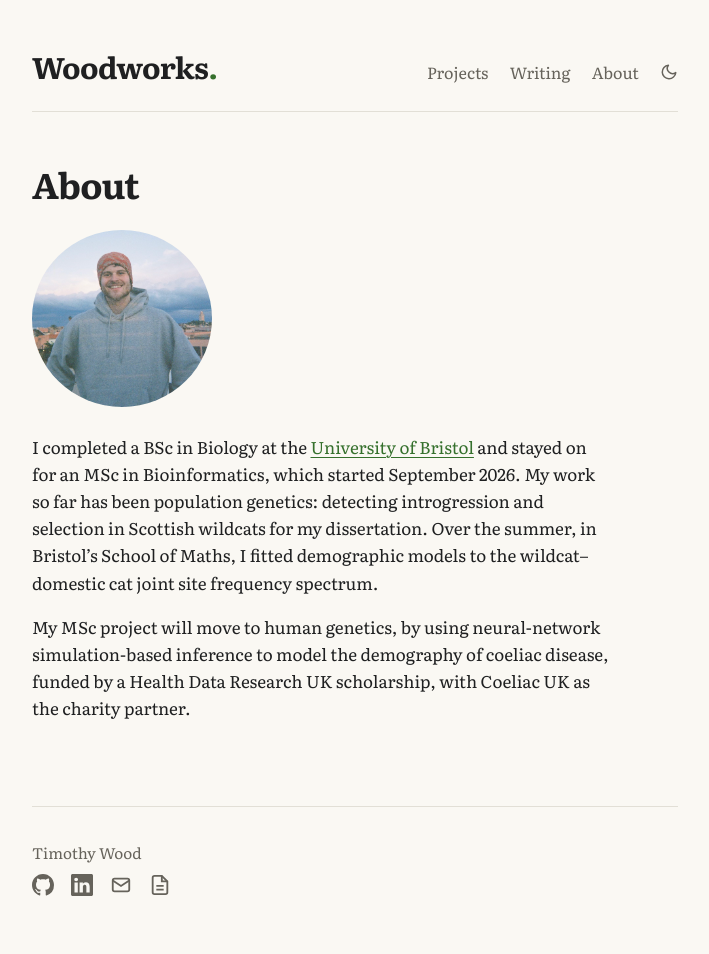
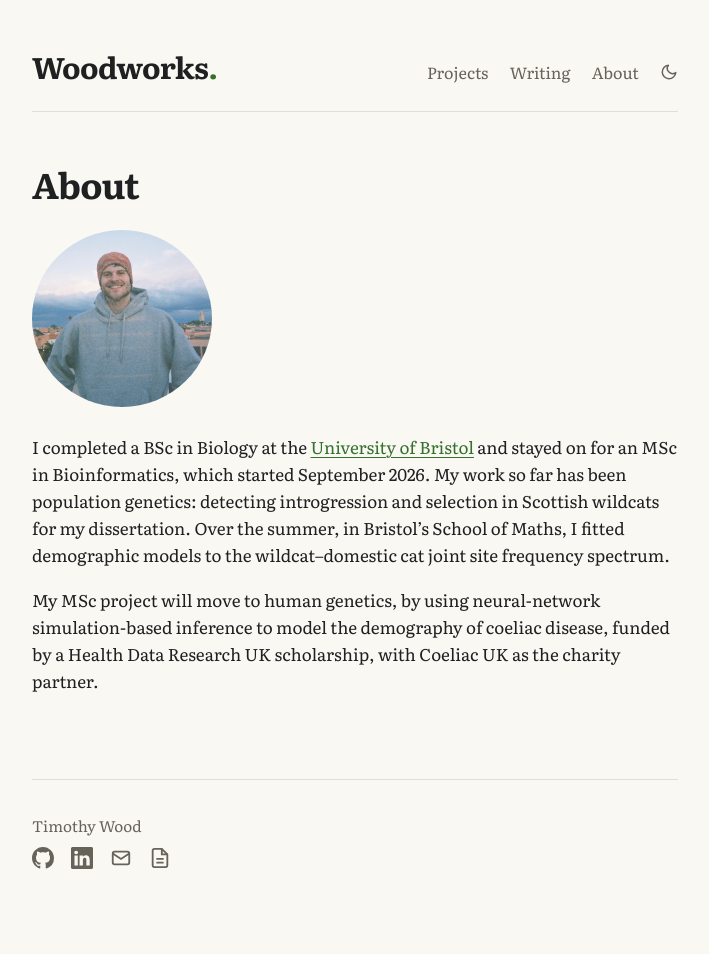
Before and after one commit to timj-wood/timj-wood.github.io, a Jekyll site: the page built from about.md, in a window 1280 px wide. Shown: the whole page, without its empty margins (285-994 px from the left). Built offline with Jekyll 4.4.1, drawn with Linux system fonts in a browser that asks for light colours; after the commit the page ends 927 px from its top, so only the background shows below that.

Commit message:
Update style.css

```diff
--- a/assets/css/style.css
+++ b/assets/css/style.css
@@ -77,7 +77,6 @@ section h2 { font-size: 1rem; font-weight: 500; color: var(--grain); margin: 0 0
 .prose .meta { font-style: italic; color: var(--grain); margin: 0 0 2.5rem; padding-bottom: 1rem; border-bottom: 1px solid var(--rule); }
 .prose h2 { font-size: 1.4rem; margin: 2.5rem 0 0.75rem; font-weight: 500; }
 .prose h3 { font-size: 1.1rem; margin: 2rem 0 0.5rem; font-weight: 700; }
-.prose p, .prose li { max-width: 34rem; }
 .prose img { max-width: 100%; height: auto; display: block; margin: 1.5rem 0; }
 .prose figcaption { font-size: 0.9rem; color: var(--grain); font-style: italic; }
 .prose blockquote { margin: 1.5rem 0; padding-left: 1rem; border-left: 3px solid var(--moss); color: var(--grain); }
```
